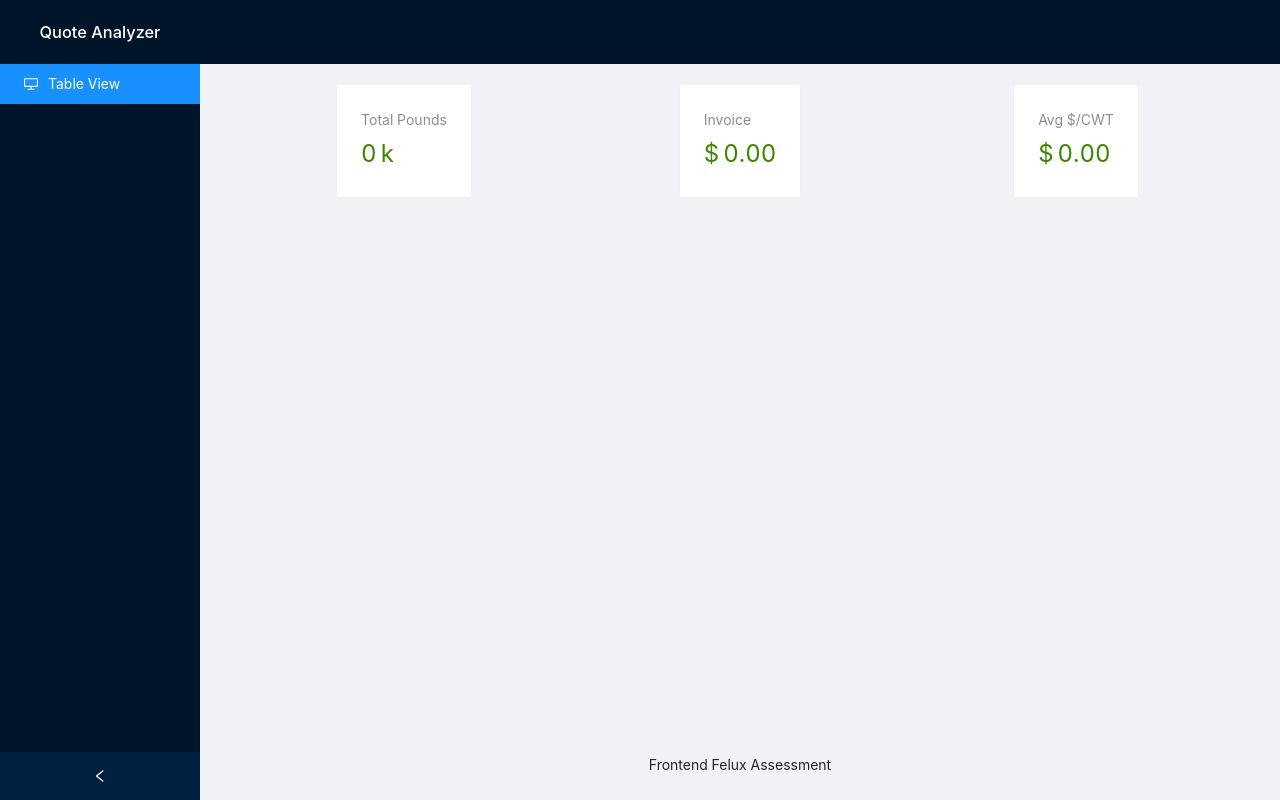
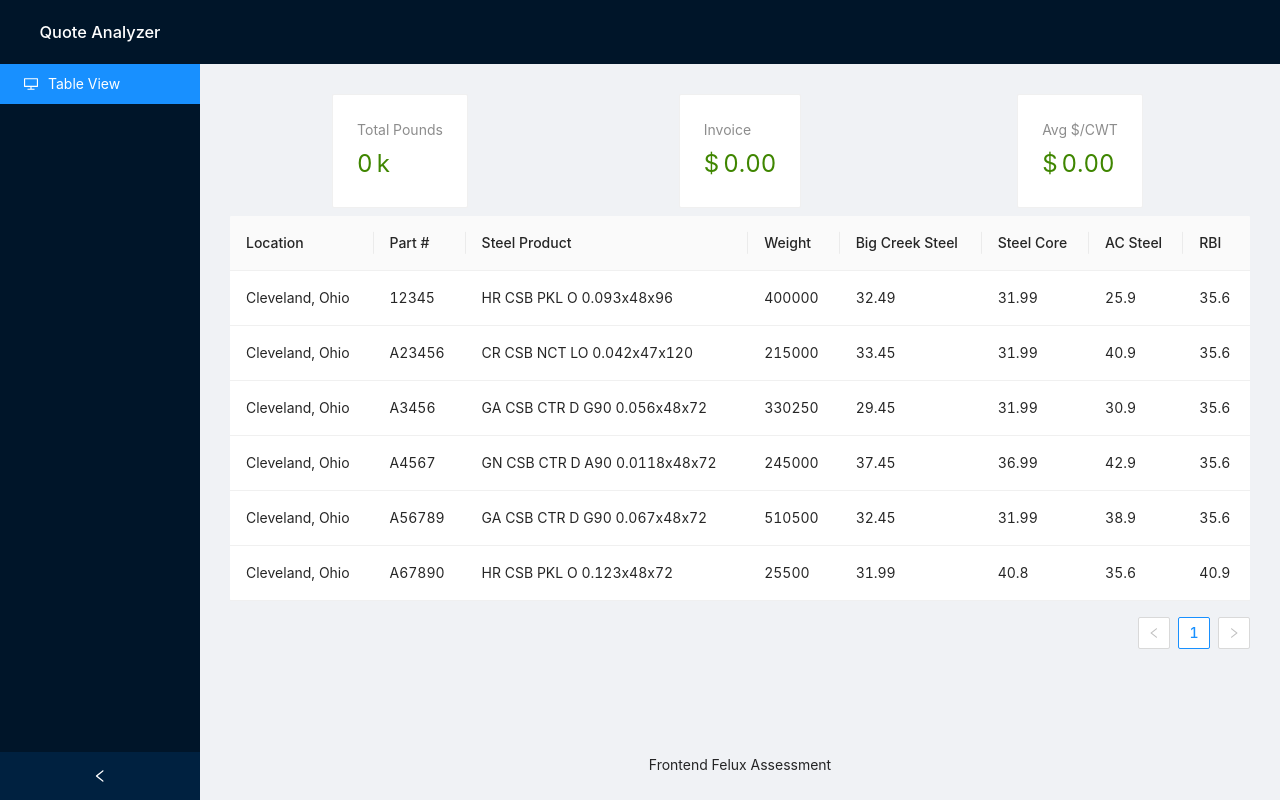
Before and after one commit to matthewbennett/felux, a React (Create React App) app in the folder client/: page / in a window 1280 px wide. Built offline with nearby package versions, Linux system fonts and the light colour scheme.

Commit message:
table is generating

```diff
--- a/client/src/App.js
+++ b/client/src/App.js
@@ -1,14 +1,14 @@
 import './App.css';
 import 'antd/dist/antd.css';
 import Dashboard from './components/Dashboard/Dashboard';
-import QouteProvider from './context/QouteProvider';
+import QuoteProvider from './context/QuoteProvider';
 
 function App() {
   return (
     <div>
-      <QouteProvider>
+      <QuoteProvider>
         <Dashboard />
-      </QouteProvider>
+      </QuoteProvider>
     </div>
   );
 }
--- a/client/src/components/Dashboard/Dashboard.css
+++ b/client/src/components/Dashboard/Dashboard.css
@@ -7,11 +7,7 @@
     text-align: center;
 }
 
-.data-col {
-    height: 3000px;
+.full {
+    width: 100%;
+    padding: 30px;
 }
-
-.content-container {
-    padding: 20px;
-    margin: 0 16px;
-}
--- a/client/src/components/Dashboard/Dashboard.js
+++ b/client/src/components/Dashboard/Dashboard.js
@@ -1,19 +1,21 @@
 import {React, useState, useContext} from 'react';
-import { Layout, Menu } from 'antd';
+import { Layout, Menu, Space } from 'antd';
 import {
   DesktopOutlined
 } from '@ant-design/icons';
 import './Dashboard.css';
-import QouteStats from '../QouteStats/QouteStats';
-import { qouteContext } from '../../context/QouteProvider';
+import QuoteStats from '../QuoteStats/QuoteStats';
+import DataTable from '../DataTable/DataTable';
+import { quoteContext } from '../../context/QuoteProvider';
 
 const Dashboard = props => {
     const { Header, Content, Footer, Sider } = Layout;
     const [collapsed, setCollapsed] = useState(false); // manages the side menu position
-    const context = useContext(qouteContext);
+    const context = useContext(quoteContext);
     const [totalPounds, updateTotalPounds] = context.usePounds;
     const [invoiceAmount, updateInvoiceAmount] = context.useInvoice;
     const [CWT, updateCWT] = context.useCWT;
+    const [quotes, updateQuotes] = context.useQuotes;
 
     const onCollapse = collapsed => {
         setCollapsed(collapsed);
@@ -34,7 +36,10 @@ const Dashboard = props => {
             <Layout className="site-layout">
             <Header className="site-layout-background" style={{ padding: 0 }} />
             <Content className='content-container'>
-                <QouteStats stats={[totalPounds, invoiceAmount, CWT]} />
+                <Space className='full' direction="vertical">
+                    <QuoteStats stats={[totalPounds, invoiceAmount, CWT]} />
+                    <DataTable quotes={quotes} />
+                </Space>
             </Content>
             <Footer style={{ textAlign: 'center' }}>Frontend Felux Assessment</Footer>
             </Layout>
--- /dev/null
+++ b/client/src/components/DataTable/DataTable.js
@@ -0,0 +1,66 @@
+import React, { useState, useEffect } from 'react'
+import PropTypes from 'prop-types'
+import { Table, Tag, Space } from 'antd';
+
+function DataTable({quotes}) {
+    const [filter, changeFilter] = useState('FinalPrice');
+    const companies = [];
+
+    for(let quote in quotes) {
+        quotes[quote].Quotes.map((item, i) => {
+            // attempt to add new company to list of companies
+            if(companies.indexOf(item.Company) === -1) {
+                companies.push(item.Company);
+            }
+        });
+    }
+
+    for(let quote in quotes) {
+        quotes[quote]['Quotes'].map((item, i) => {
+            quotes[quote][item.Company] = item[filter];
+        });
+    }
+
+    const dynamicColumns = companies.map((item, i) => {
+        return {
+            title: item,
+            dataIndex: item,
+            key: i
+        };
+    });
+
+    const columns = [
+        {
+            title: 'Location',
+            dataIndex: 'Location',
+            key: 'Location',
+        },
+        {
+            title: 'Part #',
+            dataIndex: 'PartNo',
+            key: 'PartNo',
+        },
+        {
+            title: 'Steel Product',
+            dataIndex: 'Product',
+            key: 'Product',
+        },
+        {
+            title: 'Weight',
+            dataIndex: 'Weight',
+            key: 'Weight',
+        }
+    ];
+
+    Array.prototype.push.apply(columns, dynamicColumns);
+
+
+
+  return (<Table columns={columns} dataSource={quotes} />)
+}
+
+DataTable.propTypes = {
+    quotes: PropTypes.array
+}
+
+export default DataTable
--- a/client/src/context/QouteProvider.js
+++ b/client/src/context/QuoteProvider.js
@@ -1,9 +1,9 @@
 import { createContext, useState } from 'react';
 
-export const qouteContext = createContext();
+export const quoteContext = createContext();
 
-const QouteProvider = (props) => {
-    const [qoutes, updateQoutes] = useState(sampleData);
+const QuoteProvider = (props) => {
+    const [quotes, updateQuotes] = useState(sampleData);
     const [totalPounds, updateTotalPounds] = useState({
         title: 'Total Pounds',
         value: 0,
@@ -30,18 +30,18 @@ const QouteProvider = (props) => {
     });
 
     return (
-        <qouteContext.Provider value={{
-            useQoutes: [qoutes, updateQoutes],
+        <quoteContext.Provider value={{
+            useQuotes: [quotes, updateQuotes],
             useInvoice: [invoiceAmount, updateInvoiceAmount],
             usePounds: [totalPounds, updateTotalPounds],
             useCWT: [CWT, updateCWT]
             }}>
             {props.children}
-        </qouteContext.Provider>
+        </quoteContext.Provider>
     );
 };
 
-export default QouteProvider;
+export default QuoteProvider;
 
 const sampleData = [
     {
```
Also changed, not shown: client/src/components/QuoteStats/QuoteStats.js (renamed from client/src/components/QouteStats/QouteStats.js, +3 -4 lines).
